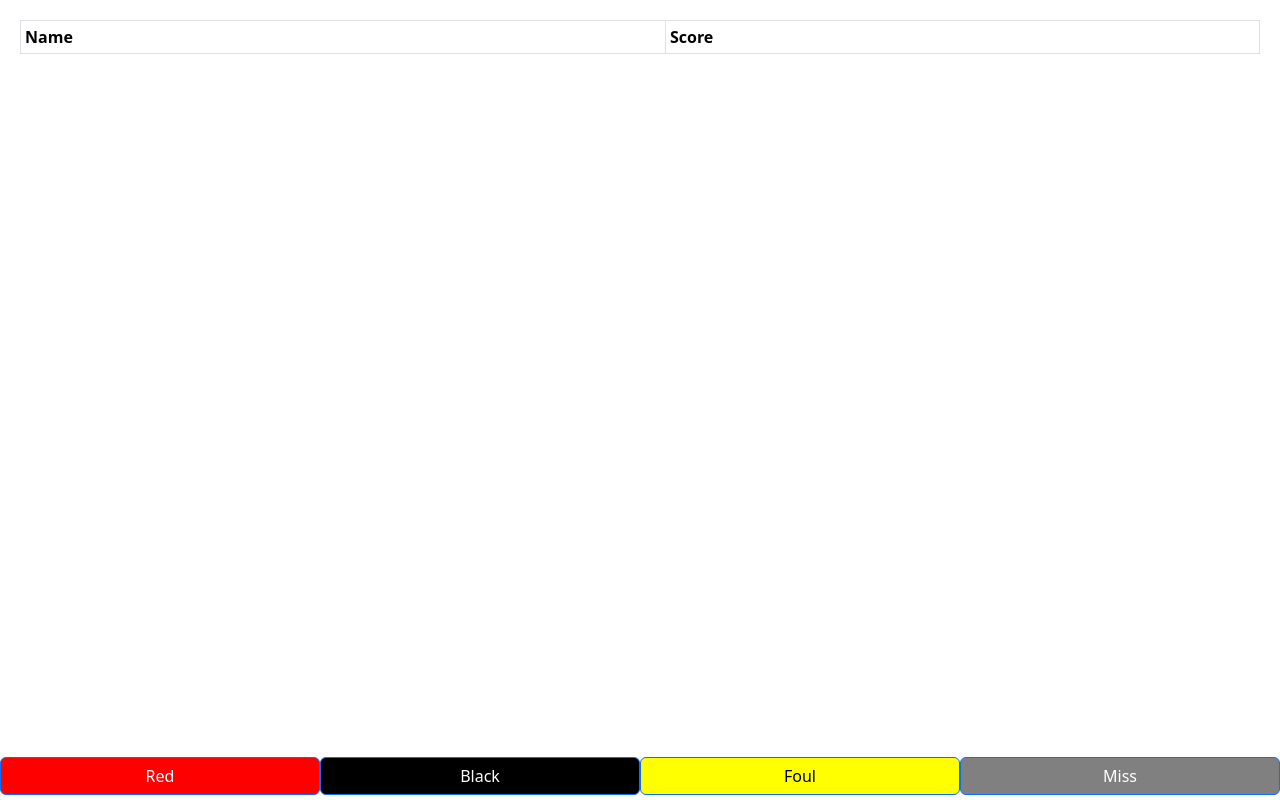
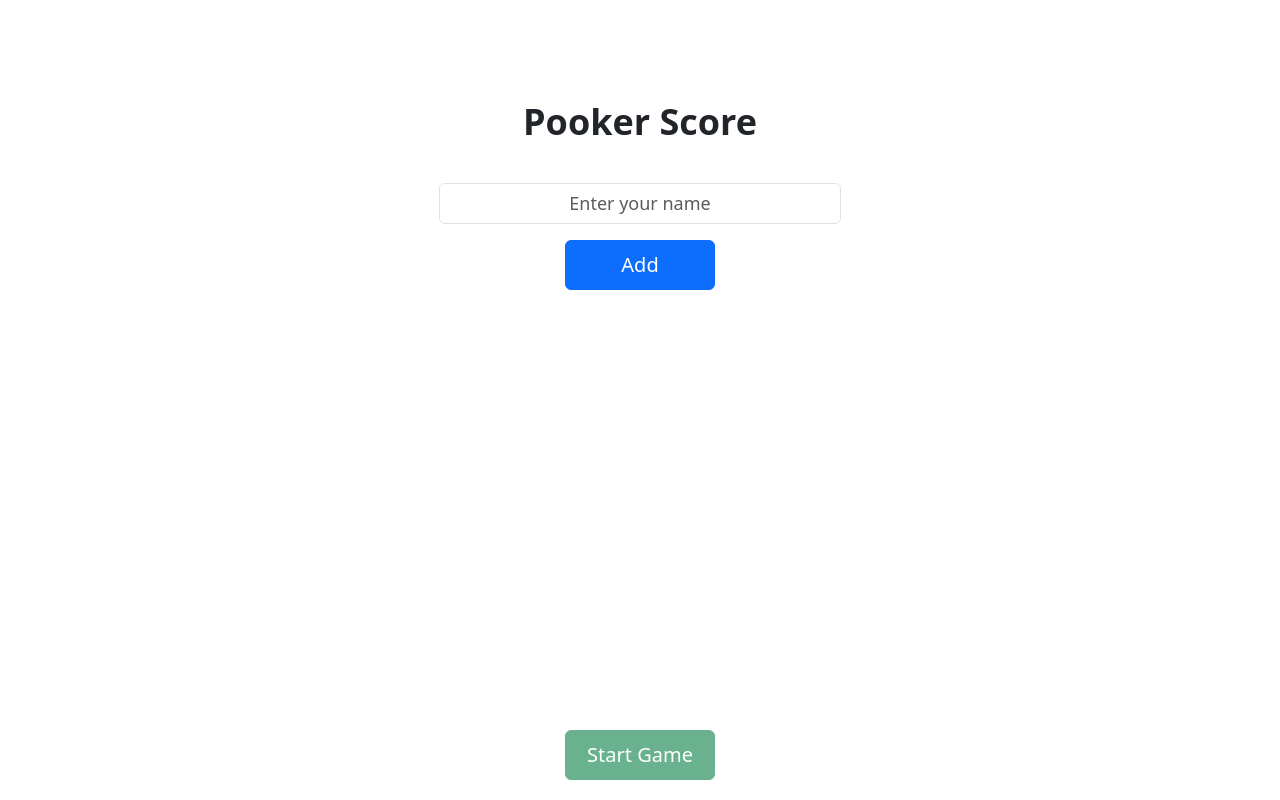
Before and after one commit to ben-fletcher/pooker-score, a React (Vite) app: page / in a window 1280 px wide. Built offline with nearby package versions, Linux system fonts and the light colour scheme.

Commit message:
fixed id, router

```diff
--- a/src/Pages/Splash.tsx
+++ b/src/Pages/Splash.tsx
@@ -19,8 +19,12 @@ export default function Splash() {
     };
 
     const startGame = () => {
+        let count = 1;
         if (names.length > 0) {
-            names.forEach((name) => addPlayer({ name, turns: [] }));
+            names.forEach((name) => {
+                addPlayer({ id: count, name, turns: [] });
+                count++;
+            });
             navigate('/calculator');
         } else {
             alert('Cannot start game with 0 players');
--- a/src/main.tsx
+++ b/src/main.tsx
@@ -1,14 +1,15 @@
 import { createRoot } from "react-dom/client";
 import { BrowserRouter, Route, Routes } from "react-router";
 import "./main.scss";
-//import Splash from "./Pages/Splash.tsx";
 import Calculator from "./Pages/Calculator.tsx";
+import Splash from "./Pages/Splash.tsx";
 
 createRoot(document.getElementById("root")!).render(
   <BrowserRouter>
     <Routes>
-      {/*<Route path="/" element={<Splash />} />*/}
-      <Route path="/" element={<Calculator />} />
+
+      <Route path="/" element={<Splash />} />
+      <Route path="/calculator" element={<Calculator />} />
     </Routes>
   </BrowserRouter>
 );
```
